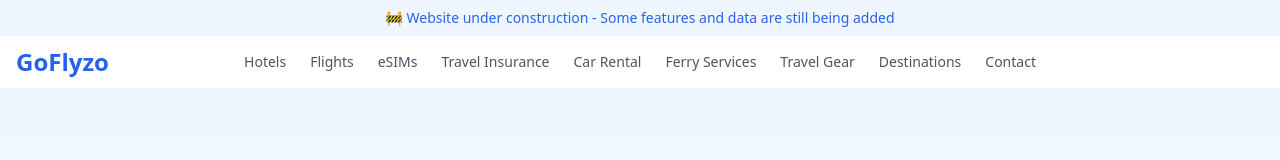
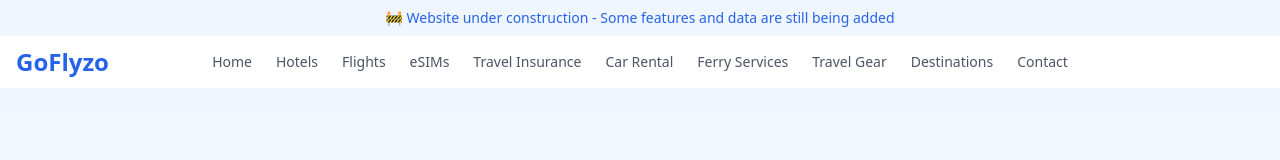
Before and after one commit to MarvinNL046/goflyzo, a Next.js app: page / in a window 1280 px wide. Shown: the top 160 px of the page. Built offline with nearby package versions, Linux system fonts and the light colour scheme.

Commit message:
feat: add Home link to navigation menu

```diff
--- a/components/common/Header.tsx
+++ b/components/common/Header.tsx
@@ -7,6 +7,7 @@ export default function Header() {
   const [isMobileMenuOpen, setIsMobileMenuOpen] = useState(false);
 
   const navItems = [
+    { name: 'Home', href: '/' },
     { name: 'Hotels', href: '/services/hotels' },
     { name: 'Flights', href: '/services/flights' },
     { name: 'eSIMs', href: '/services/esims' },
```
